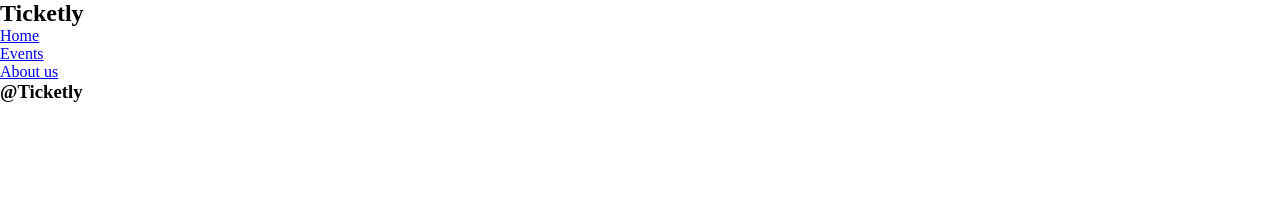
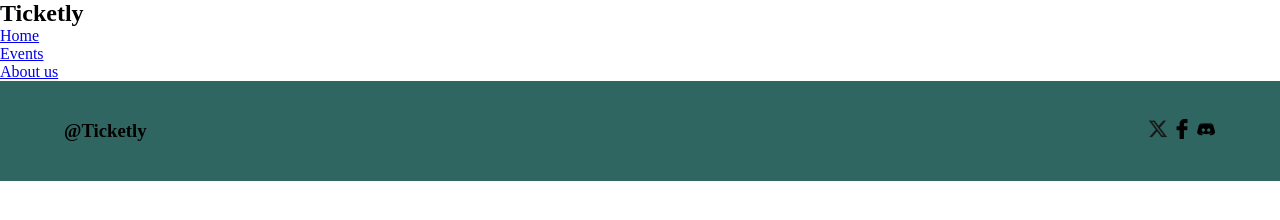
Before and after one commit to ABDELHAFIDaz/Ticketly, a plain HTML site: page index.html in a window 1280 px wide. Drawn offline with Linux system fonts and the light colour scheme.

Commit message:
added the footer

```diff
--- a/index.html
+++ b/index.html
@@ -27,10 +27,10 @@
     </main>
     <footer>
         <h3>@Ticketly</h3>
-        <div>
-            <img src="" alt="">
-            <img src="" alt="">
-            <img src="" alt="">
+        <div class="footer-img">
+            <img src="assets/img/xIcon.webp" alt="X icon">
+            <img src="assets/img/facebookIcon.png" alt="facebook icon">
+            <img src="assets/img/discord-black-icon-1.png" alt="discord icon">
         </div>
     </footer>
 </body>
--- a/stlyle.css
+++ b/stlyle.css
@@ -3,3 +3,17 @@
     margin: 0;
     box-sizing: border-box;
 }
+
+footer {
+    display: flex;
+    background-color: #2F6661;
+    padding: 10px 5%;
+    justify-content: space-between;
+    align-items: center;
+    height: 10vw;
+    max-height: 100px;
+}
+
+footer img{
+    height: 20px;
+}
```
Also changed, not shown: assets/img/discord-black-icon-1.png (added), assets/img/facebookIcon.png (added), assets/img/xIcon.webp (added).
